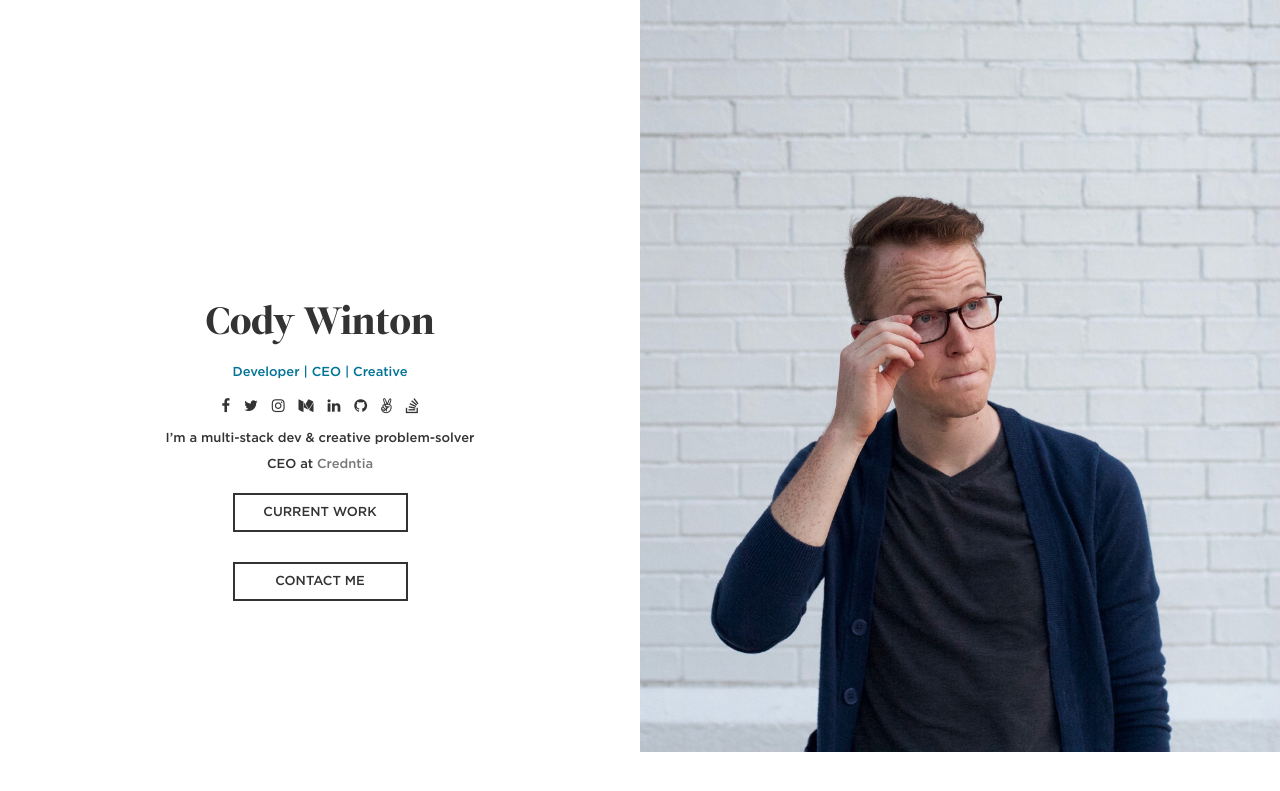
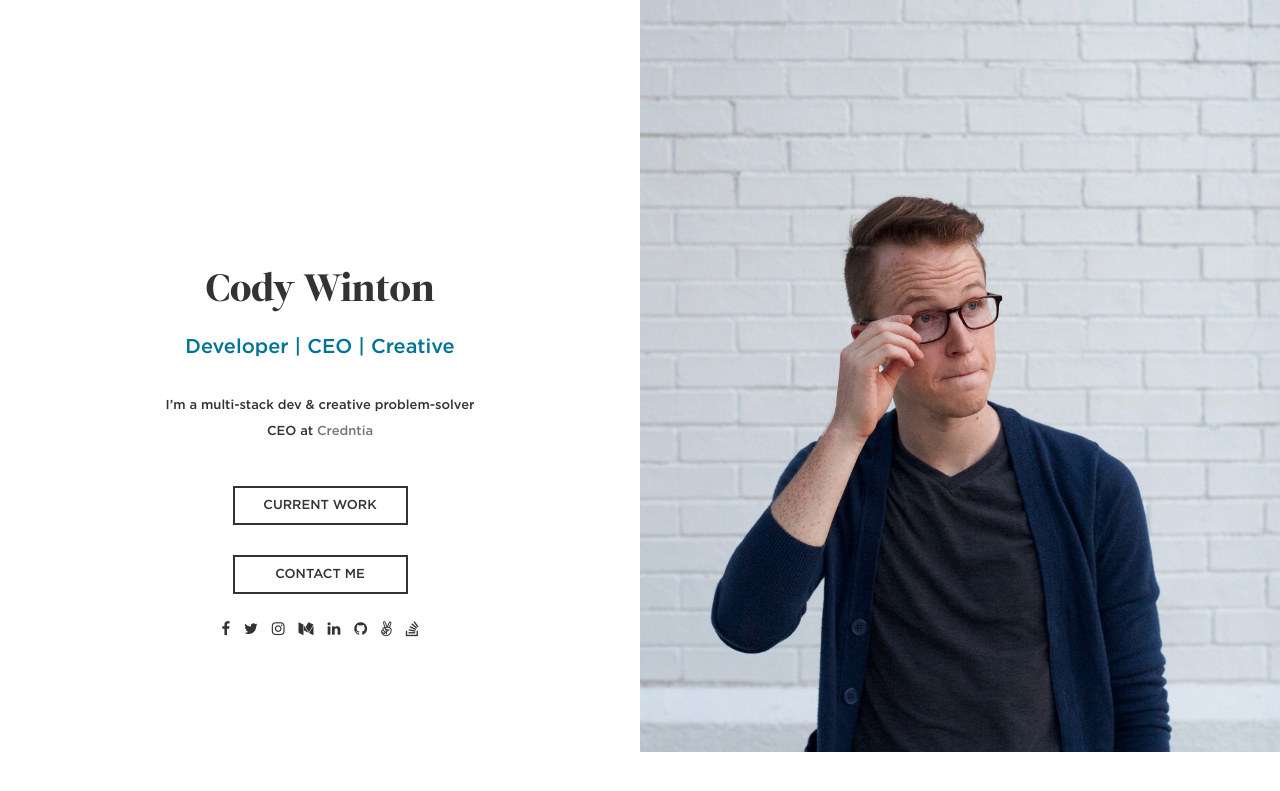
Before and after one commit to codytwinton/codytwinton.github.io, a Jekyll site: the page built from index.markdown, in a window 1280 px wide. Shown: the top 791 px of the page. Built offline with Jekyll 4.4.1, drawn with Linux system fonts in a browser that asks for light colours; nearby versions of some CDN libraries; library files that are not in the unit come from our copies.

Commit message:
Improved design for subtitles

```diff
--- a/_layouts/home.html
+++ b/_layouts/home.html
@@ -2,13 +2,9 @@
 layout: page
 ---
 
-<nav class="social">
-	{% for social in site.data.info.socials %}
-		<a href={{ social.url | append: social.username | escape }} alt={{ social.title | escape }} target="_blank">{{ social.icon }}</a>
-	{% endfor %}
-</nav>
+{{ content }}
 
-{{ content }}
+<br>
 
 {% if page.buttons %}
 	<nav class="buttons">
@@ -22,3 +18,9 @@ layout: page
 		{% endfor %}
 	</nav>
 {% endif %}
+
+<nav class="social">
+	{% for social in site.data.info.socials %}
+		<a href={{ social.url | append: social.username | escape }} alt={{ social.title | escape }} target="_blank">{{ social.icon }}</a>
+	{% endfor %}
+</nav>
--- a/_layouts/page.html
+++ b/_layouts/page.html
@@ -6,6 +6,7 @@ layout: default
 	<div class="content pin-middle-center">
 		<h1 class="logo">{{ page.title | escape }}</h1>
 		<h6 class="subheading">{{ page.subtitle | escape }}</h6>
+		<br>
 		{{ content }}
 	</div>
 </div>
--- a/assets/css/main.css
+++ b/assets/css/main.css
@@ -166,7 +166,6 @@ h6 {
 /* info */
 .subheading {
 	color: #007496;
-	font-size: 13px;
 	font-family: 'Gotham Medium';
 }
 
```
